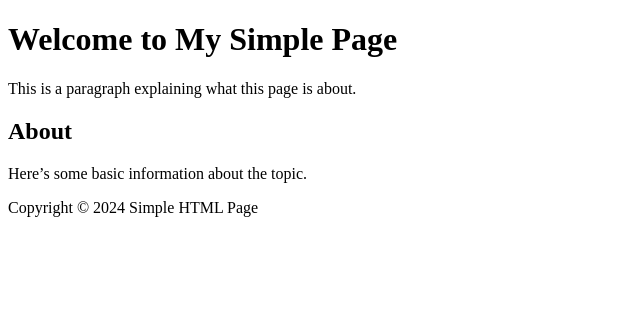
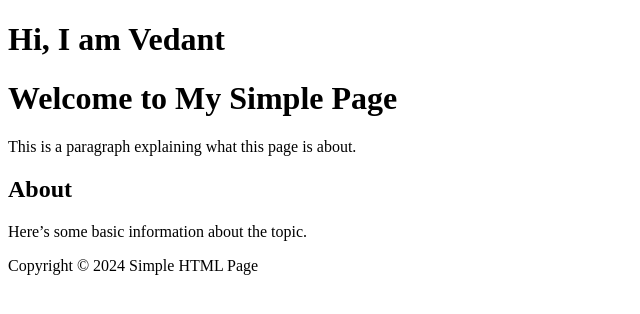
Before and after one commit to Vedantimane/practise, a plain HTML site: page index.html in a window 1280 px wide. Shown: the whole page, without its empty margins (0-640 px from the left). Drawn offline with Linux system fonts and the light colour scheme.

Commit message:
vedant commit

```diff
--- a/index.html
+++ b/index.html
@@ -6,6 +6,8 @@
     <title>Simple HTML Page</title>
 </head>
 <body>
+    <h1>Hi, I am Vedant </h1>
+
     <h1>Welcome to My Simple Page</h1>
     <p>This is a paragraph explaining what this page is about.</p>
 
```
